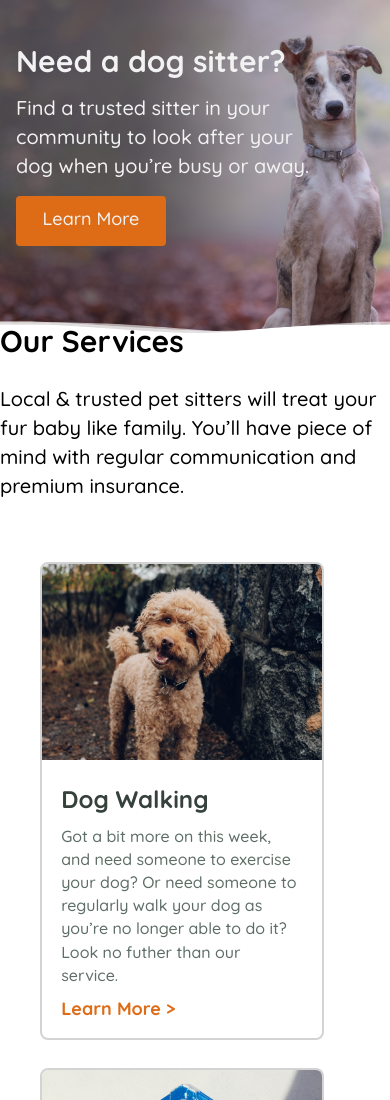
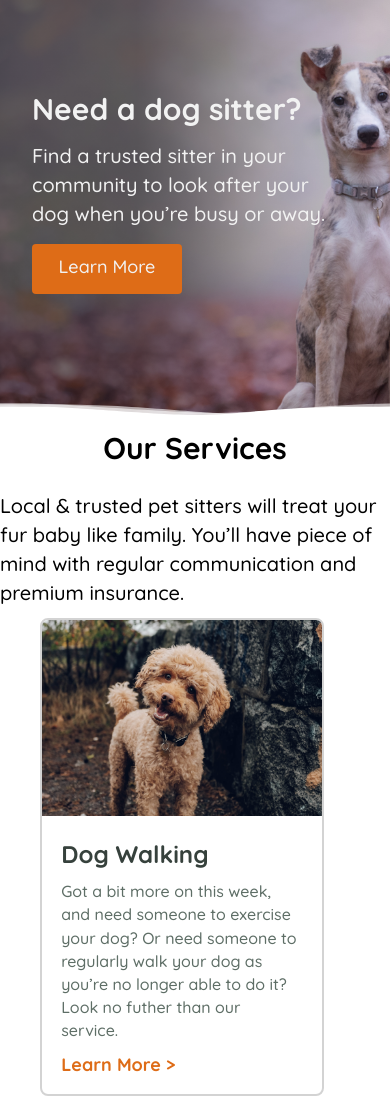
Before and after one commit to kerry-davis/DevTest-master, a plain HTML site: page index.html in a window 390 px wide. Shown: the top 1100 px of the page. Drawn offline with Linux system fonts and the light colour scheme.

Commit message:
mobile banner done

```diff
--- a/styles.scss
+++ b/styles.scss
@@ -29,15 +29,13 @@ html {
 
 body {
   font-family: Quicksand;
-  // max-width: 200px;
 }
 
 .container {
     // background: #64ffda;
   display: grid;
-  // height: 100vh;
   grid-template-columns: 1fr;
-  grid-template-rows: 1fr 3fr;
+  grid-template-rows: 1fr 4fr;
   grid-template-areas:
   "banner"
   "services"
@@ -54,8 +52,9 @@ body {
   background-image: linear-gradient(to left, rgba(255, 255, 255, 0), rgba(0,0,0,0.5) 65%), url(assets/main-banner.png);
   background-size: cover;
   background-position: top center;
-  height: 40vh;//100% view height
+  height: 45vh;//100% view height
   width: 100vw;// 100% view width}
+  padding-top: 2.5rem;
   position: relative;
 }
 
@@ -64,8 +63,8 @@ body {
   font-size: 30px;
   font-weight: 700;
   color: $banner;
-  margin-left: 1rem;
-  margin-top: 2.5rem;
+  margin-left: 2rem;
+  margin-top: 3rem;
 
 }
 .banner-subtitle {
@@ -74,11 +73,11 @@ body {
   font-weight: 500;
   width: 25ch;
   color: $banner;
-  margin-left: 1rem;
+  margin-left: 2rem;
 }
 
 .banner-link {
-  margin-left: 1rem;
+  margin-left: 2rem;
   margin-top: 1rem;
   padding-top: 10px;
   color: $banner;
@@ -92,30 +91,22 @@ body {
 }
 
 .banner-wave {
-
   bottom: 0;
-
-  // background: orangered;
-  // height: 10vh;//100% view height
   width: 100%;
   position: absolute;
-  // top: 280px;
   left: 0;
-  // z-index: 999;
-
-
 }
 
 .services {
   // background: #64ffda;
   grid-area: services;
-  position: absolute;
-  top: 300px;
 
+  // position: absolute;
+  // top: 23rem;
 
   display: grid;
   grid-template-columns: 1fr;
-  grid-template-rows: 0.5fr repeat(3, 1fr);
+  grid-template-rows: 0.1fr repeat(3, 1fr);
   grid-template-areas:
   "services-heading"
   "service-1"
@@ -128,8 +119,13 @@ body {
 .services-heading{
   // background: #6fffd2;
   grid-area: services-heading;
+  margin-top: 0;
+
   .services-title {
+    // background: white;
     font-size: 30px;
+    text-align: center;
+    margin-top: 0;
   }
   .services-subtitle {
     font-size: 20px;
@@ -174,7 +170,6 @@ body {
 
 .card-image {
   grid-area: card-image;
-  // height: 15vh;
   width: 100%;
   margin: 0;
 }
```
Also changed, not shown: styles.css, 1 other file.
